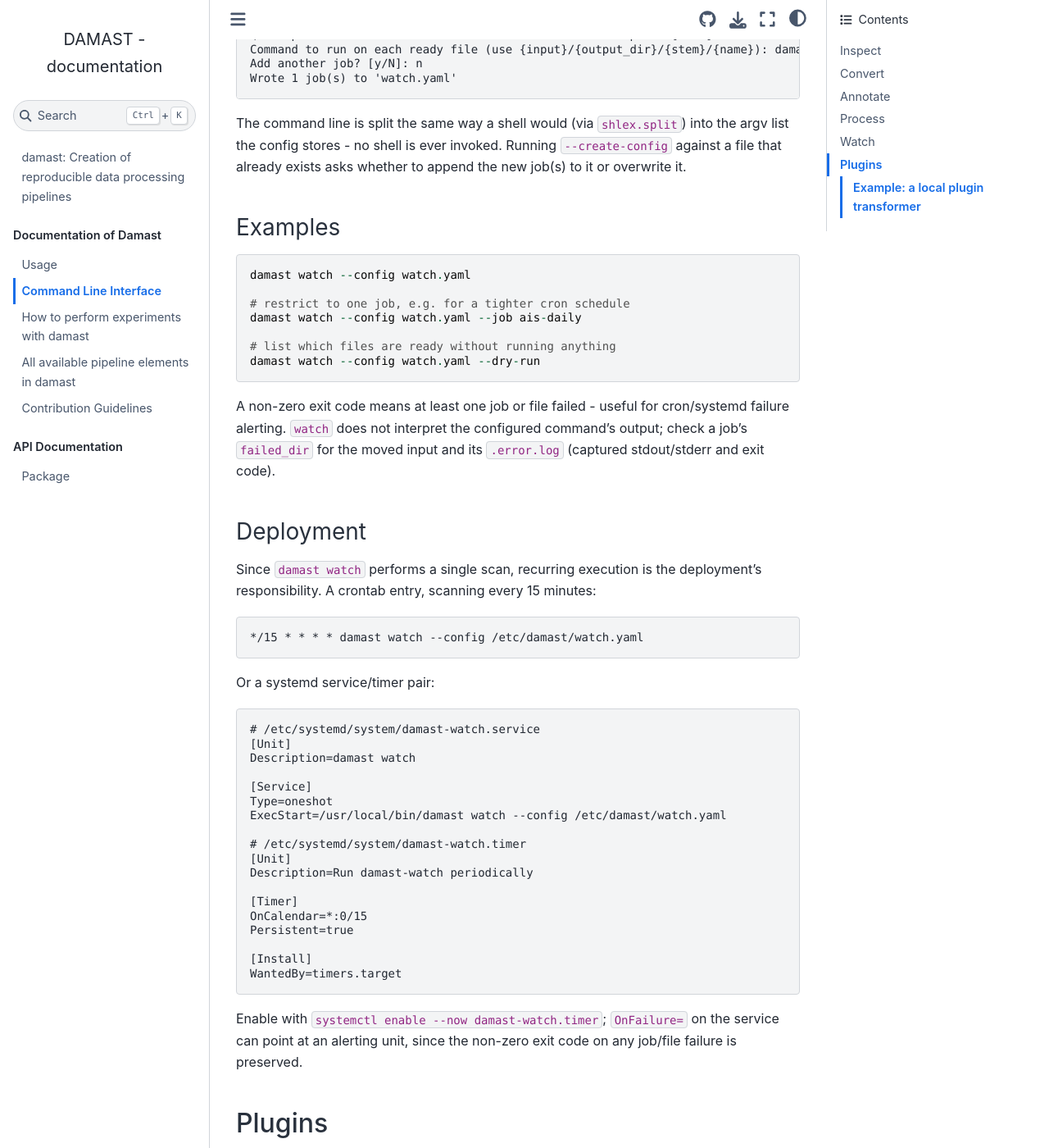
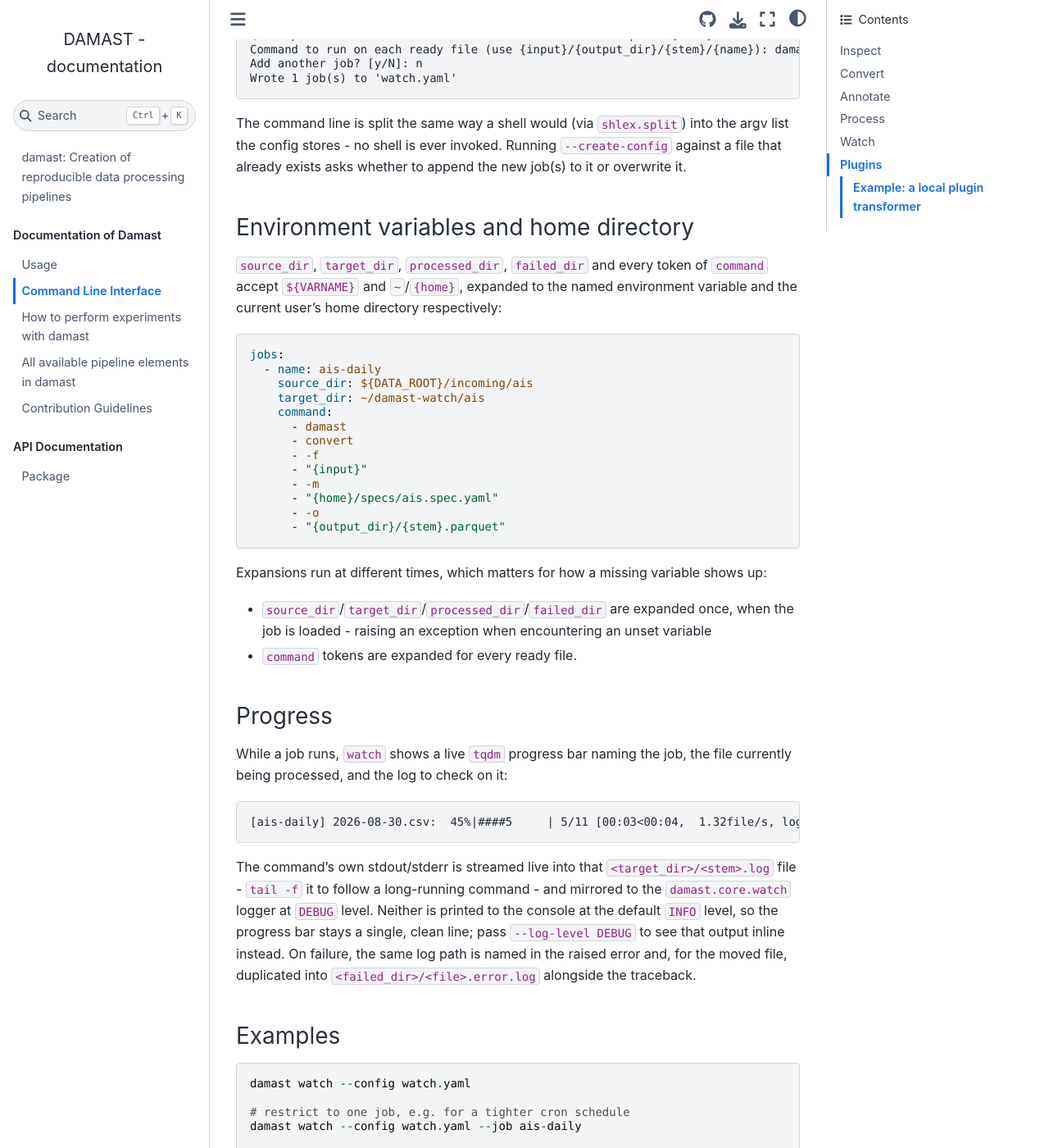
Before and after one commit to simula/damast, a Jupyter Book: the page built from docs/cli.rst, in a window 1280 px wide and 1400 px high, scrolled down 10605 px. Shown: the whole window at 82% size. Built offline with Jupyter Book 1.0.4 settings and Sphinx 7.4.7 and the Sphinx Book theme 1.1.4, drawn with Linux system fonts in a browser that asks for light colours; grey boxes are pictures that could not be loaded.

Commit message:
core: watch: improve envvar handling

```diff
--- a/docs/cli.rst
+++ b/docs/cli.rst
@@ -427,6 +427,59 @@ The command line is split the same way a shell would (via ``shlex.split``) into
 the config stores - no shell is ever invoked. Running ``--create-config`` against a file that
 already exists asks whether to append the new job(s) to it or overwrite it.
 
+Environment variables and home directory
+^^^^^^^^^^^^^^^^^^^^^^^^^^^^^^^^^^^^^^^^^^
+
+``source_dir``, ``target_dir``, ``processed_dir``, ``failed_dir`` and every token of
+``command`` accept ``${VARNAME}`` and ``~``/``{home}``, expanded to the named environment
+variable and the current user's home directory respectively:
+
+.. highlight:: yaml
+
+::
+
+    jobs:
+      - name: ais-daily
+        source_dir: ${DATA_ROOT}/incoming/ais
+        target_dir: ~/damast-watch/ais
+        command:
+          - damast
+          - convert
+          - -f
+          - "{input}"
+          - -m
+          - "{home}/specs/ais.spec.yaml"
+          - -o
+          - "{output_dir}/{stem}.parquet"
+
+.. highlight:: none
+
+Expansions run at different times, which matters for how a missing
+variable shows up:
+
+- ``source_dir``/``target_dir``/``processed_dir``/``failed_dir`` are expanded once, when the
+  job is loaded - raising an exception when encountering an unset variable
+- ``command`` tokens are expanded for every ready file.
+
+Progress
+^^^^^^^^
+
+While a job runs, ``watch`` shows a live ``tqdm`` progress bar naming the job, the file
+currently being processed, and the log to check on it:
+
+.. highlight:: none
+
+::
+
+    [ais-daily] 2026-08-30.csv:  45%|####5     | 5/11 [00:03<00:04,  1.32file/s, log: /data/processed/ais/2026-08-30.log]
+
+The command's own stdout/stderr is streamed live into that ``<target_dir>/<stem>.log`` file -
+``tail -f`` it to follow a long-running command - and mirrored to the ``damast.core.watch``
+logger at ``DEBUG`` level. Neither is printed to the console at the default ``INFO`` level, so
+the progress bar stays a single, clean line; pass ``--log-level DEBUG`` to see that output
+inline instead. On failure, the same log path is named in the raised error and, for the moved
+file, duplicated into ``<failed_dir>/<file>.error.log`` alongside the traceback.
+
 Examples
 ^^^^^^^^
 
```
Also changed, not shown: 2 other files.
